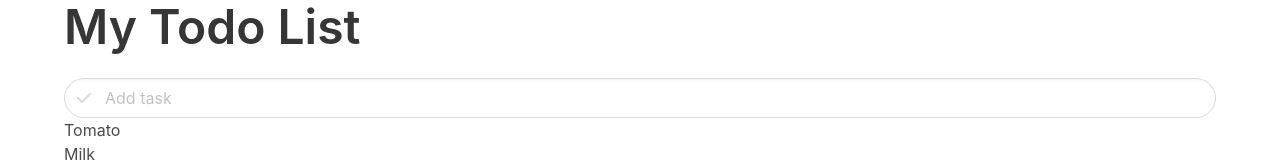
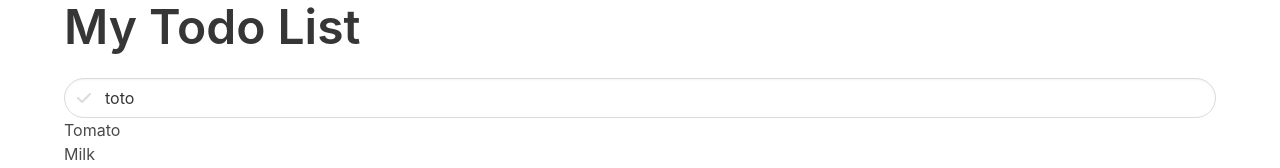
Before and after one commit to BenBenharrat/todolist-vuejs, a Vue app: page / in a window 1280 px wide. Shown: the top 168 px of the page. Built offline with nearby package versions, Linux system fonts and the light colour scheme.

Commit message:
add listeners to input

```diff
--- a/src/components/TodoListInputText.vue
+++ b/src/components/TodoListInputText.vue
@@ -1,6 +1,8 @@
 <template>
   <div class="control has-icons-left has-icons-right">
-    <input class="input is-rounded" type="text" placeholder="Add task">
+    <input class="input is-rounded"
+     type="text"
+     placeholder="Add task" :value="value" v-on="listeners">
     <span class="icon is-left">
         <i class="fas fa-check"></i>
     </span>
@@ -8,7 +10,17 @@
 </template>
 
 <script>
-export default {}
+export default {
+  props: ["value"],
+  computed: {
+    listeners() {
+      return {
+        ...this.$listeners,
+        input: event => this.$emit("input", event.target.value)
+      };
+    }
+  },
+}
 </script>
 
 <style>
```
